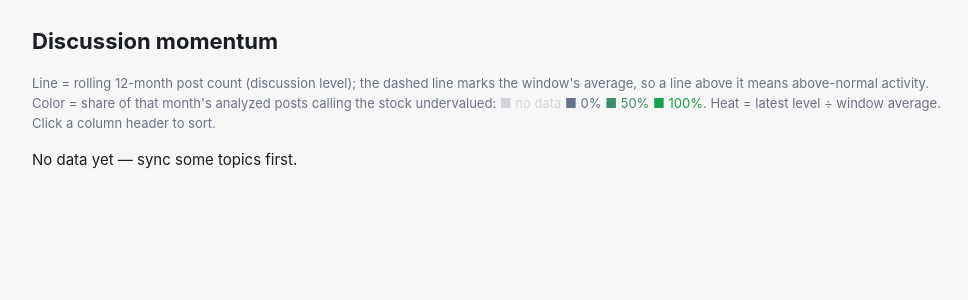
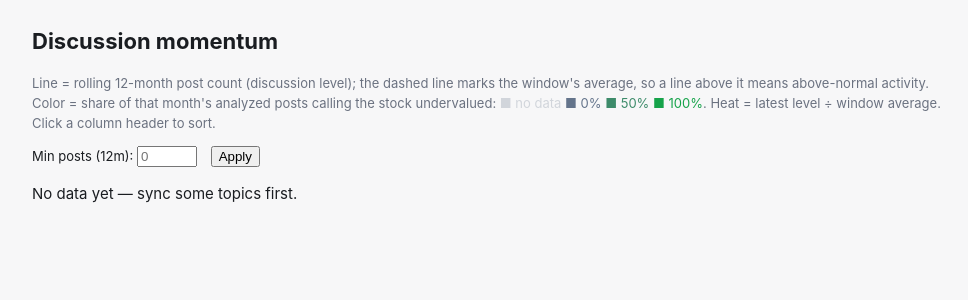
Before and after one commit to mrembalski/portalanaliz, a FastAPI app: page /momentum in a window 1280 px wide. Shown: the part 50-350 px from the top of the page, without its empty margins (144-1112 px from the left). Run offline with FastAPI, Linux system fonts and the light colour scheme; data that the repository does not hold is empty.

Commit message:
Momentum: min posts (12m) filter
Co-Authored-By: Claude Fable 5 <noreply@anthropic.com>

```diff
--- a/portalanaliz/web/app.py
+++ b/portalanaliz/web/app.py
@@ -285,12 +285,15 @@ MOMENTUM_SORTS = {
 
 @app.get("/momentum")
 def momentum(request: Request, config: list[str] = Query(default=[]),
-             sort: str = "heat", session: Session = Depends(db)):
+             sort: str = "heat", min_recent: int = 0,
+             session: Session = Depends(db)):
     sort = sort if sort in MOMENTUM_SORTS else "heat"
     rows = _momentum_rows(session, configs=_resolve_configs(config))
+    if min_recent > 0:
+        rows = [r for r in rows if r["posts_window"] >= min_recent]
     rows.sort(key=MOMENTUM_SORTS[sort], reverse=sort != "ticker")
     return templates.TemplateResponse(request, "momentum.html", {
-        "rows": rows, "sort": sort,
+        "rows": rows, "sort": sort, "min_recent": min_recent,
         "configs": _scoring_configs(session), "config_keys": config,
     })
 
--- a/portalanaliz/web/templates/momentum.html
+++ b/portalanaliz/web/templates/momentum.html
@@ -11,8 +11,8 @@ share of that month's analyzed posts calling the stock undervalued:
 <span style="color:#16a34a">■ 100%</span>.
 Heat = latest level ÷ window average. Click a column header to sort.</p>
 
-{% if configs %}
 <form method="get" action="/momentum" style="margin:0 0 12px">
+  {% if configs %}
   <div class="muted" style="font-size:13px;margin-bottom:6px">Undervaluation colored by — tick one or more (combined with binary OR: a post
     counts as undervalued if <em>any</em> ticked config flags it)</div>
   <div style="display:flex;flex-direction:column;gap:4px;font-size:13px">
@@ -21,18 +21,20 @@ Heat = latest level ÷ window average. Click a column header to sort.</p>
       {{ c.label }} <span class="muted">({{ c.scored }} scored){% if c.is_active %} · active{% endif %}</span></label>
     {% endfor %}
   </div>
+  {% endif %}
   <input type="hidden" name="sort" value="{{ sort }}">
-  <div style="margin-top:8px">
-    <button type="submit">Apply</button>
-    {% if config_keys %}<a href="/momentum" class="muted" style="margin-left:10px">reset to active config</a>{% endif %}
+  <div style="margin-top:8px;font-size:13px">
+    <label>Min posts (12m): <input type="number" name="min_recent" min="0"
+      value="{{ min_recent or '' }}" placeholder="0" style="width:60px"></label>
+    <button type="submit" style="margin-left:10px">Apply</button>
+    {% if config_keys or min_recent %}<a href="/momentum" class="muted" style="margin-left:10px">reset</a>{% endif %}
   </div>
 </form>
-{% endif %}
 
 {% if rows %}
 <table>
   {% macro sort_th(key, label) -%}
-  <th>{% if sort == key %}{{ label }} ▾{% else %}<a href="/momentum?sort={{ key }}{% for k in config_keys %}&amp;config={{ k }}{% endfor %}">{{ label }}</a>{% endif %}</th>
+  <th>{% if sort == key %}{{ label }} ▾{% else %}<a href="/momentum?sort={{ key }}{% if min_recent %}&amp;min_recent={{ min_recent }}{% endif %}{% for k in config_keys %}&amp;config={{ k }}{% endfor %}">{{ label }}</a>{% endif %}</th>
   {%- endmacro %}
   <tr>{{ sort_th("ticker", "Ticker") }}<th>Discussion level (12m rolling, 5y)</th>{{ sort_th("heat", "Heat") }}{{ sort_th("posts", "Posts (12m)") }}{{ sort_th("uv", "Undervalued (12m)") }}</tr>
   {% for r in rows %}
```
